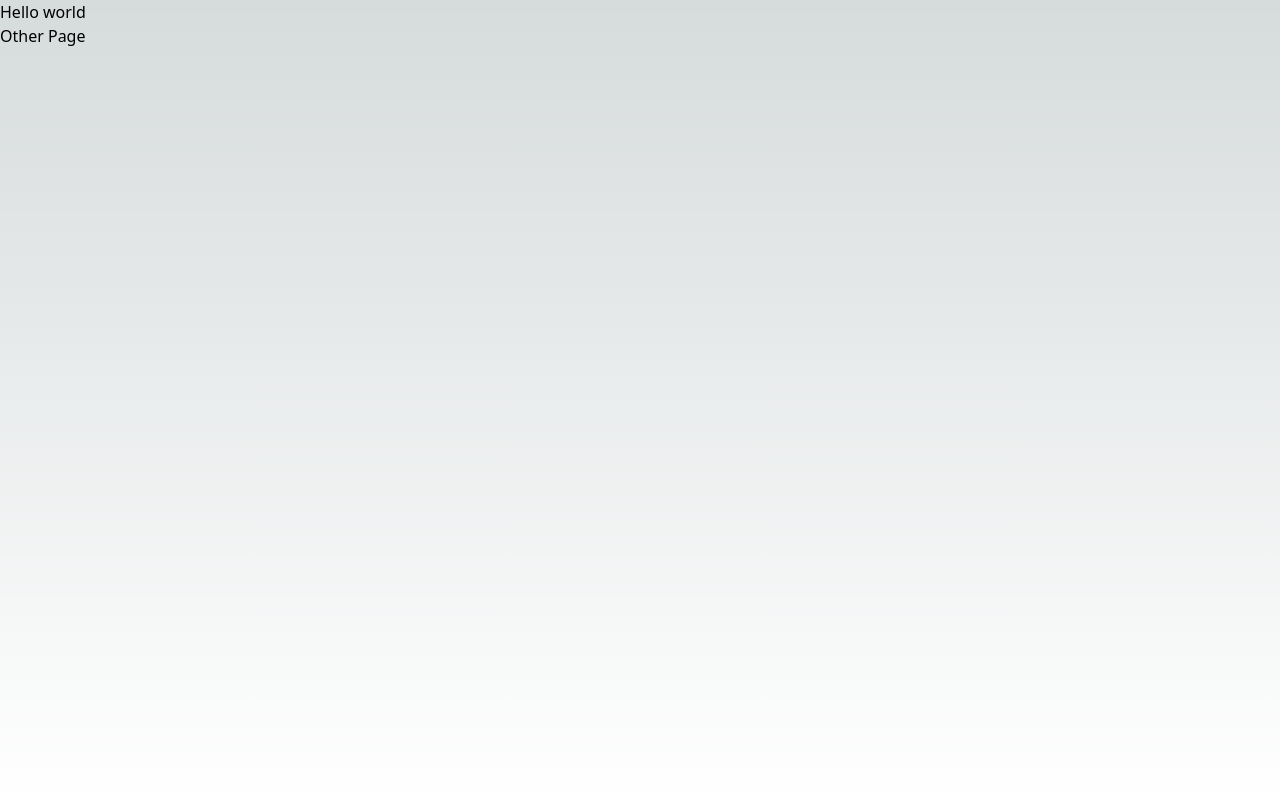
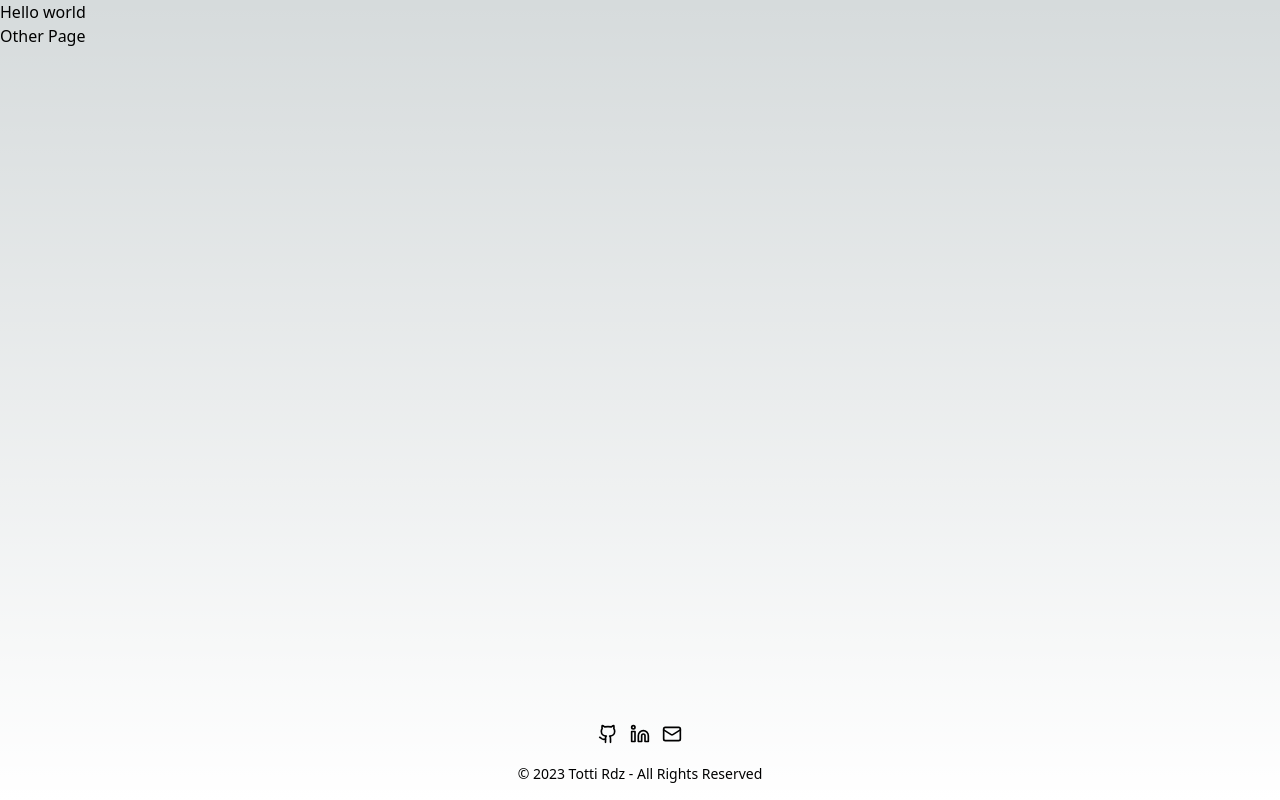
Before and after one commit to totti-rdz/github-trending-x, a React (Vite) app in the folder client/: page / in a window 1280 px wide. Built offline with nearby package versions, Linux system fonts and the light colour scheme.

Commit message:
use Footer in Layout

```diff
--- a/client/src/components/Layout/index.tsx
+++ b/client/src/components/Layout/index.tsx
@@ -1,11 +1,14 @@
+import Footer from './components/Footer';
+
 type Props = {
   children: React.ReactNode;
 };
 
 const Layout = ({ children }: Props) => {
   return (
-    <main className="min-h-screen">
-     {children}
+    <main className="flex min-h-screen flex-col justify-between">
+      <div className="h-full w-full flex-1">{children}</div>
+      <Footer />
     </main>
   );
 };
```
